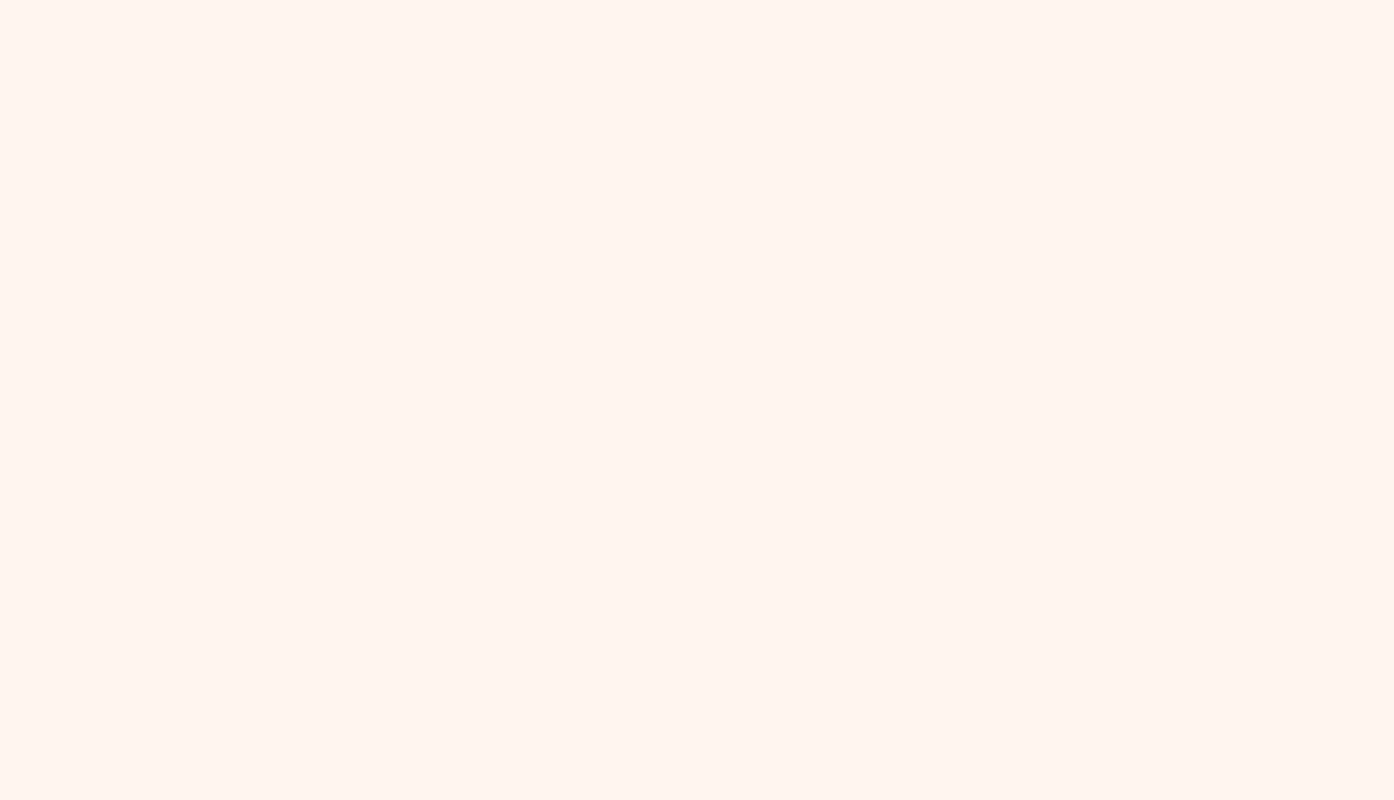
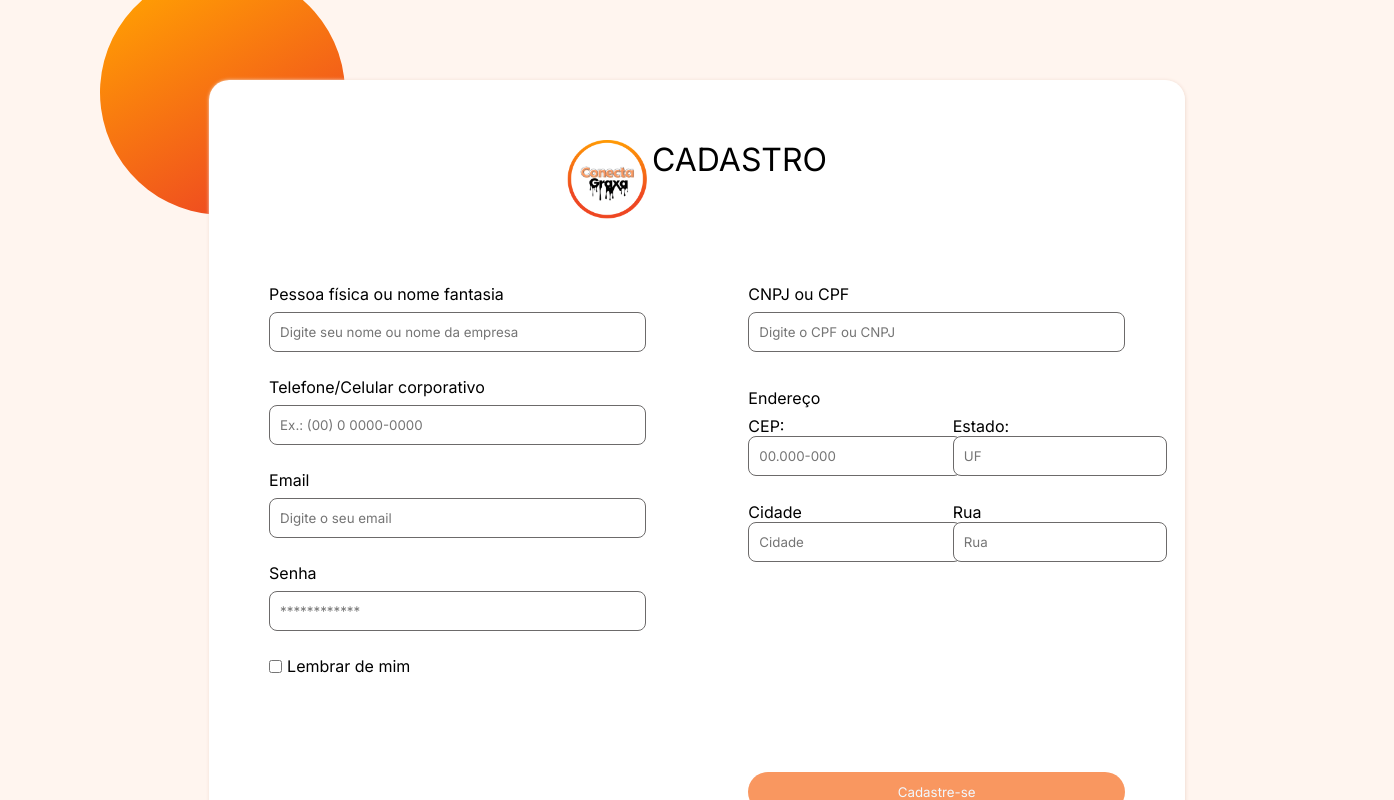
Before and after one commit to conectagraxa/Projeto_conectagraxa, a React (Create React App) app: page /FormPje in a window 1280 px wide. Before the commit this address had no page. Shown: the top 800 px of the page, 1394 px wide, since content can reach past the window. Built offline with nearby package versions, Linux system fonts and the light colour scheme.

Commit message:
consertando rota cadastrar empresa

```diff
--- a/src/App.js
+++ b/src/App.js
@@ -6,6 +6,7 @@ import CadastroPF from './components/Cadastro_pessoa_fisica/CadastroPF.js'
 import Home from './pages/principal/index.js'
 import LoginForm from './pages/Login/index.js'
 import LoginFormEmpresa from './pages/loginempresa/index.js';
+import FormPje from "./components/CadastroPJe/index.js";
 function App() {
   return (
     <BrowserRouter>
@@ -16,6 +17,7 @@ function App() {
         <Route path='/CadastroPF' element={<CadastroPF />} />
         <Route path='/LoginForm' element={<LoginForm />} />
         <Route path='/LoginFormEmpresa' element={<LoginFormEmpresa />} />
+        <Route path='/FormPje' element={<FormPje />} />
 
 
       </Routes>
--- a/src/components/CadastroPJe/index.js
+++ b/src/components/CadastroPJe/index.js
@@ -8,7 +8,7 @@ import "./index.css"
 import logo from "./imagens-formpje/logo.jpg"
 import logooo from'./imagens-formpje/logooo.png'
 
-function FormPje() {
+export default function FormPje() {
 
     const [email, setEmail] = useState('');
     const [senha, setSenha] = useState('');
@@ -265,5 +265,3 @@ function FormPje() {
         </main>
     )
 }
-
-export default FormPje;
```
